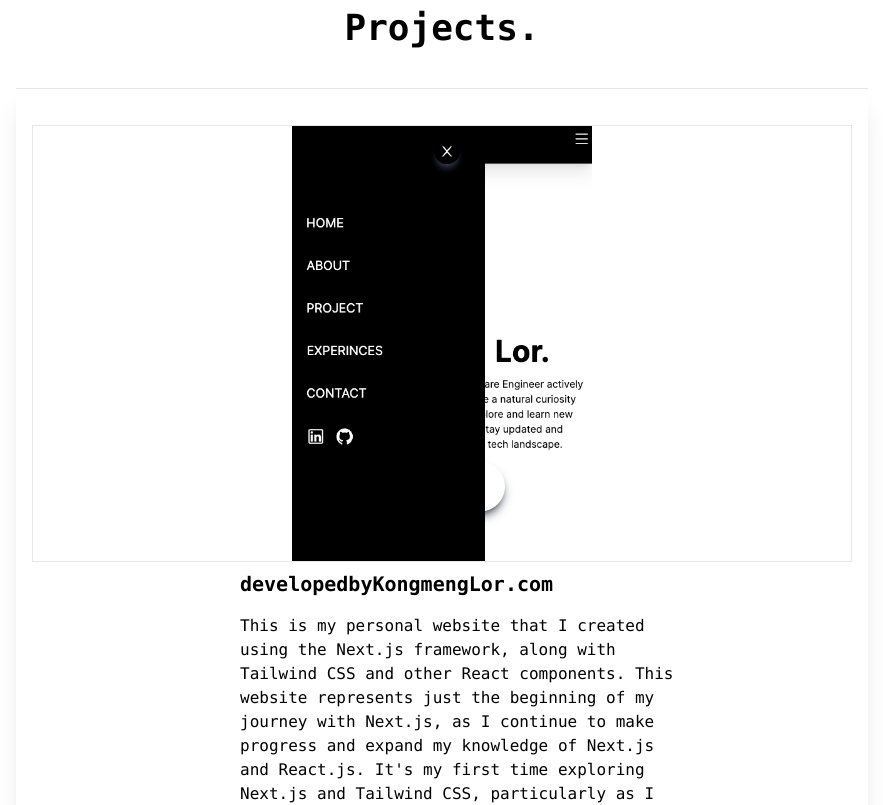
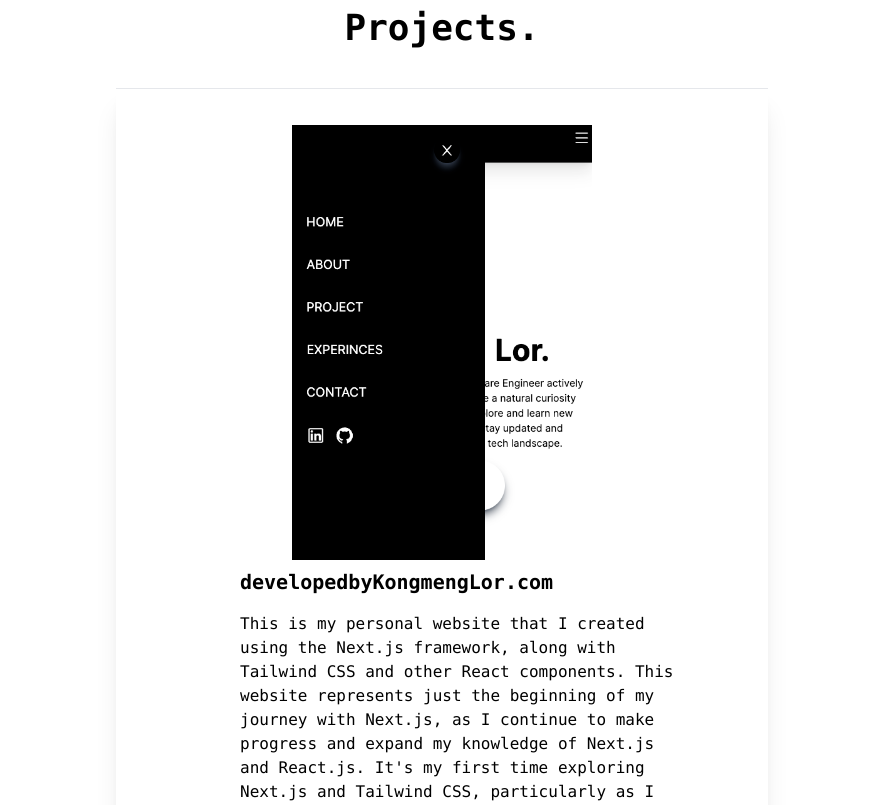
Before and after one commit to lorxx504-Kongmeng/final-portfolio, a Next.js app: page / in a window 1280 px wide. Shown: the part 2060-2865 px from the top of the page, without its empty margins (198-1081 px from the left). Built offline with nearby package versions, Linux system fonts and the light colour scheme.

Commit message:
completed.

```diff
--- a/app/projects/page.jsx
+++ b/app/projects/page.jsx
@@ -17,18 +17,18 @@ const Projects = () => {
             <div className='mt-6'>
               <heading className='text-4xl font-extrabold'>Projects.</heading>
             </div>
-            <div className='w-full h-full mx-auto p-2 md:w-[900px]'>
+            <div className='w-full h-full mx-auto p-2 md:w-[700px]'>
               <div className='p-2 m-2'>
                 {
                   projects.map((item, key) => {
                     return <div key={key} className='mt-4 md:shadow-xl md:p-4  border-t' >
-                      <div className='flex justify-center mt-5 border'>
+                      <div className='flex justify-center mt-5'>
                         <Image src={item.image} width="0" height="0" className='h-auto w-[300px]'/>
                       </div>
 
 
                     <div className='flex justify-center flex-wrap'>
-                      <div className='md:w-[500px] w-[400px] text-start '>
+                      <div className='md:w-[500px] w-[420px] text-start '>
                       <h1 className='text-xl mt-2 font-bold md:mb-4 ml-12'>{item.title}</h1>
                       <h1 className='mt-2 md:mb-4 ml-12'>{item.description}</h1>
                       <div className='flex mt-4 text-white justify-center flex-warp w-[440px]'>
--- a/components/footer/footer.jsx
+++ b/components/footer/footer.jsx
@@ -2,7 +2,7 @@ import React from 'react'
 
 const Footer = () => {
   return (
-        <footer className="w-full h-screen text-center break-normal">
+        <footer className="w-full text-center break-normal">
             <div className='text-sm text-center font-thin p-3 bg-slate-800 text-white w-screen h-full sm:w-full'>
               <p>Developed & Designed</p>
               <p>By Kongmeng Lor</p>
```
